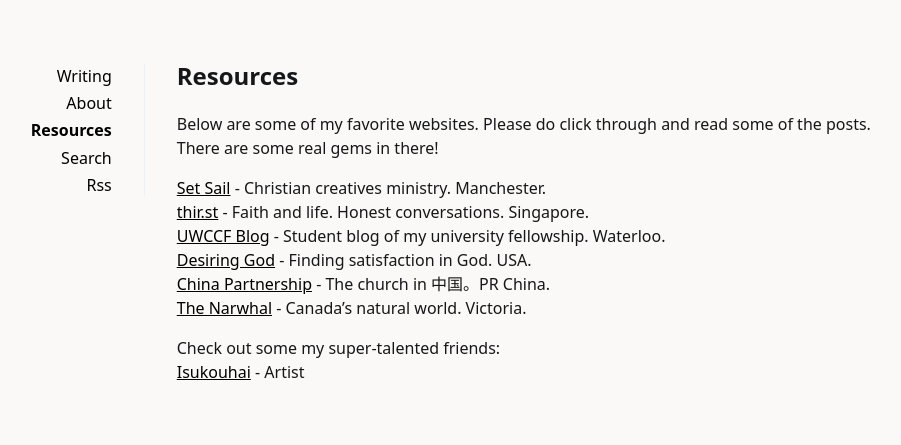
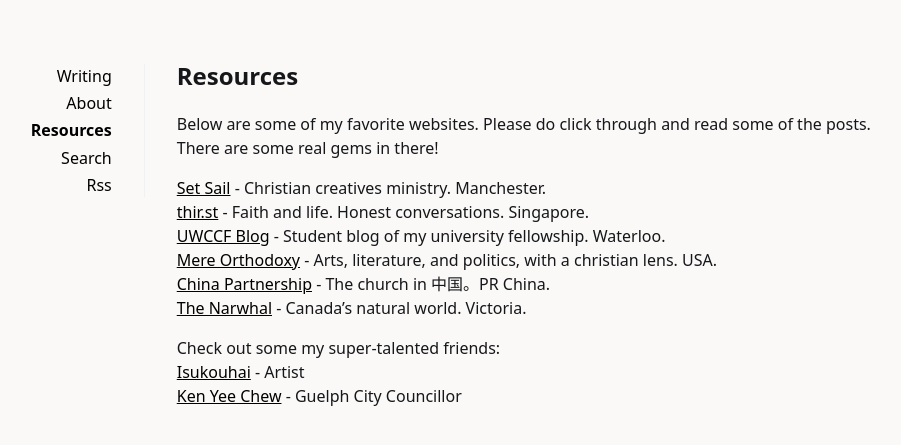
Before and after one commit to tnecniv22/tnecniv22.github.io, a Jekyll site: the page built from _pages/resources.md, in a window 1280 px wide. Shown: the top 445 px of the page, without its empty margins (176-1077 px from the left). Built offline with Jekyll 4.4.1, drawn with Linux system fonts in a browser that asks for light colours.

Commit message:
update resources page, add ken yee

```diff
--- a/_pages/resources.md
+++ b/_pages/resources.md
@@ -8,10 +8,11 @@ Below are some of my favorite websites. Please do click through and read some of
 [Set Sail](https://www.timetosetsail.com/) - Christian creatives ministry. Manchester.\
 [thir.st](https://thirst.sg/) - Faith and life. Honest conversations. Singapore.\
 [UWCCF Blog](https://medium.com/uwccf) - Student blog of my university fellowship. Waterloo.\
-[Desiring God](https://www.desiringgod.org/) - Finding satisfaction in God. USA.\
+[Mere Orthodoxy](https://mereorthodoxy.com/) - Arts, literature, and politics, with a christian lens. USA.\
 [China Partnership](https://www.chinapartnership.org/blog) - The church in 中国。PR China.\
 [The Narwhal](https://thenarwhal.ca/) - Canada's natural world. Victoria.
 
 
 Check out some my super-talented friends:\
-[Isukouhai](https://isukouhai.carrd.co/) - Artist
+[Isukouhai](https://isukouhai.carrd.co/) - Artist\
+[Ken Yee Chew](https://chewforguelph.ca/) - Guelph City Councillor
```
